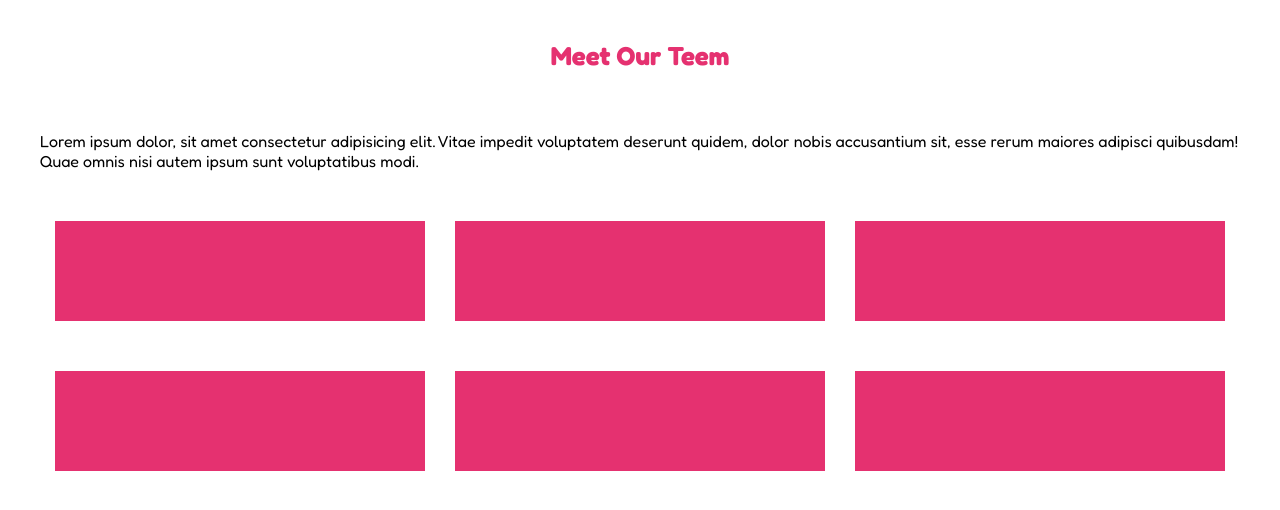
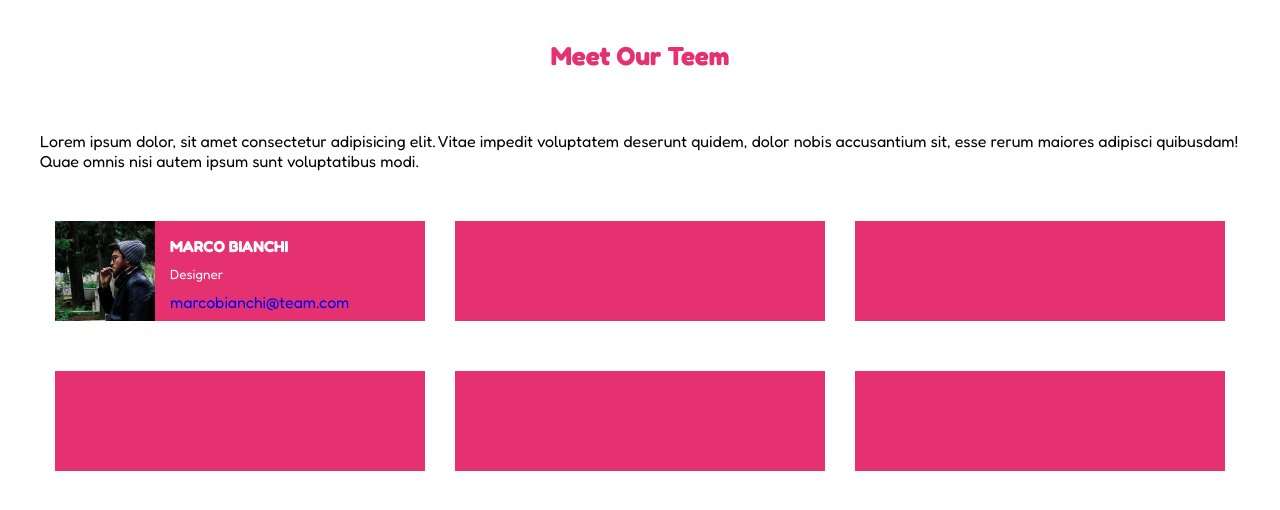
Before and after one commit to RaimondoCosma/html-css-float-cards, a plain HTML site: page index.html in a window 1280 px wide. Drawn offline with Linux system fonts and the light colour scheme.

Commit message:
Aggiunta Prima Scheda

```diff
--- a/css/style.css
+++ b/css/style.css
@@ -35,6 +35,10 @@ h1 {
     margin: 40px 0 60px;
 }
 
+.col-assets {
+    color: #fff;
+}
+
 /* ---------
     MAIN
 --------- */
@@ -45,3 +49,25 @@ h1 {
     float: left;
     background-color: #E53170;
 }
+
+div > img {
+    width: 100px;
+    height: 100px;
+    float: left;
+
+}
+
+.images-data {
+    float: left;
+    width: calc(100% - 100px);
+    padding: 15px;
+}
+
+a {
+    text-decoration: none;
+}
+
+small {
+    display: block;
+    padding: 10px 0;
+}
--- a/index.html
+++ b/index.html
@@ -20,12 +20,21 @@
                     <h1>Meet Our Teem</h1>
                     <p>Lorem ipsum dolor, sit amet consectetur adipisicing elit. Vitae impedit voluptatem deserunt quidem, dolor nobis accusantium sit, esse rerum maiores adipisci quibusdam! Quae omnis nisi autem ipsum sunt voluptatibus modi.</p>
                     <!-- Parte con Float -->
-                    <div class="col-assets"></div>
-                    <div class="col-assets"></div>
-                    <div class="col-assets"></div>
-                    <div class="col-assets"></div>
-                    <div class="col-assets"></div>
-                    <div class="col-assets"></div>
+                        <!-- Prima Scheda -->
+                        <div class="col-assets clearfix">
+                            <img src="img/male1.png" alt="Male1">
+                            <div class="images-data">
+                                <h4>MARCO BIANCHI</h4>
+                                <small>Designer<br></small>
+                                <a href="mailto:marcobianchi@team.com">marcobianchi@team.com</a>
+                            </div>
+                        </div>
+                        <!-- /Prima Scheda -->
+                        <div class="col-assets"></div>
+                        <div class="col-assets"></div>
+                        <div class="col-assets"></div>
+                        <div class="col-assets"></div>
+                        <div class="col-assets"></div>
                     <!-- /Parte con Float -->
                 </div>
             </section>
```
Also changed, not shown: img/female1.png (added), img/female2.png (added), img/female3.png (added), img/male1.png (added), img/male2.png (added), img/male3.png (added).
